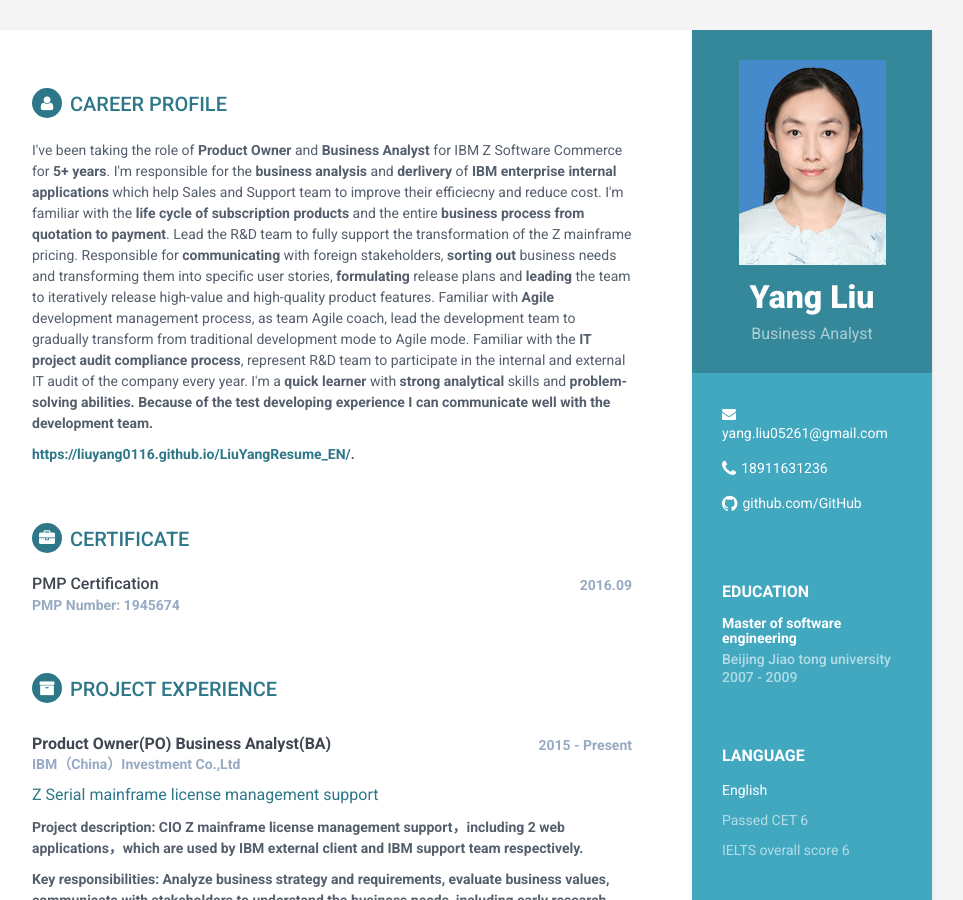
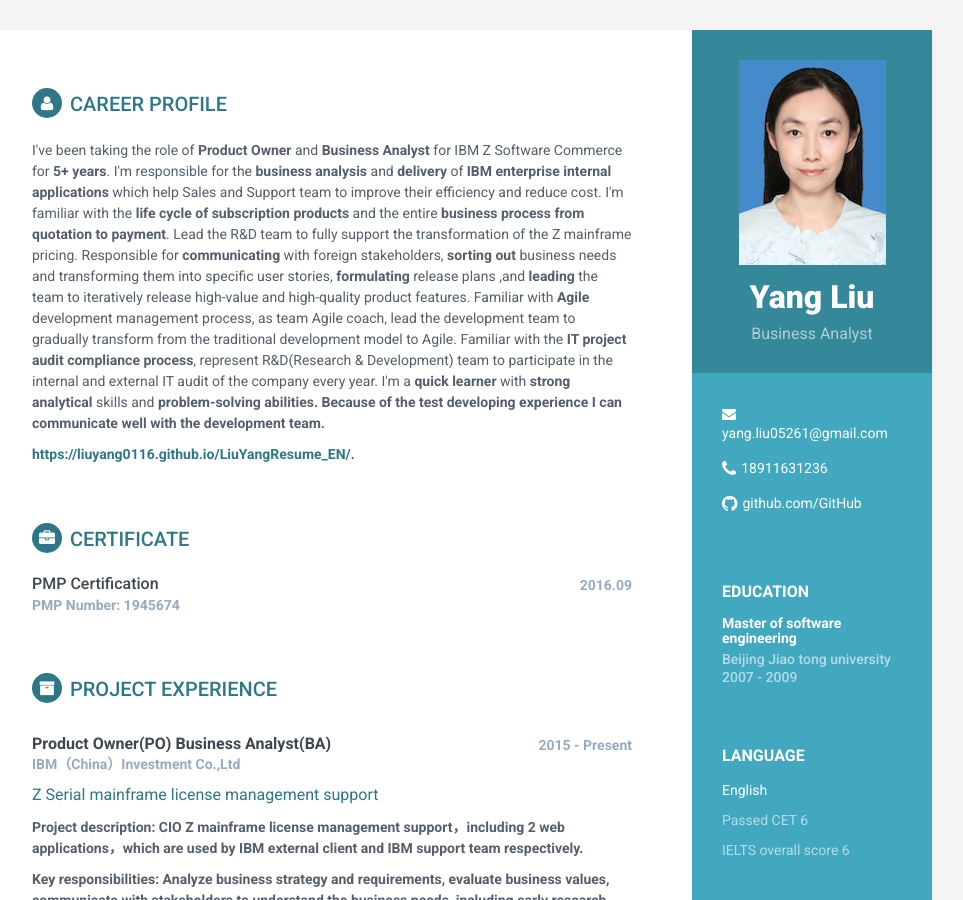
Before and after one commit to liuyang0116/LiuYangResume_EN, a Jekyll site: the page built from index.html, in a window 1280 px wide and 900 px high. Shown: the whole window, without its empty margins (188-1151 px from the left). Built offline with Jekyll 4.4.1, drawn with Linux system fonts in a browser that asks for light colours.

Commit message:
Update carrier-profile.html

```diff
--- a/_includes/carrier-profile.html
+++ b/_includes/carrier-profile.html
@@ -1,9 +1,9 @@
 <section class="section summary-section">
 <h2 class="section-title"><i class="fa fa-user"></i>Career profile</h2>
 <div class="summary">
-    <p>I've been taking the role of <b>Product Owner</b> and <b>Business Analyst</b> for IBM Z Software Commerce for <b>5+ years</b>. I'm responsible for the <b>business analysis</b> and <b>derlivery</b> of <b>IBM enterprise internal applications</b> which help Sales and Support team to improve their efficiecny and reduce cost. I'm familiar with the <b>life cycle of subscription products</b> and the entire <b>business process from quotation to payment</b>.
-	    Lead the R&D team to fully support the transformation of the Z mainframe pricing. Responsible for <b>communicating</b> with foreign stakeholders, <b>sorting out</b> business needs and transforming them into specific user stories, <b>formulating</b> release plans and <b>leading</b> the team to iteratively release high-value and high-quality product features.
-	    Familiar with <b>Agile</b> development management process, as team Agile coach, lead the development team to gradually transform from traditional development mode to Agile mode. Familiar with the <b>IT project audit compliance process</b>, represent R&D team to participate in the internal and external IT audit of the company every year. I'm a <b>quick learner</b> with <b>strong analytical</b> skills and <b>problem-solving<b> abilities. Because of the test developing experience I can communicate well with the development team.
+    <p>I've been taking the role of <b>Product Owner</b> and <b>Business Analyst</b> for IBM Z Software Commerce for <b>5+ years</b>. I'm responsible for the <b>business analysis</b> and <b>delivery</b> of <b>IBM enterprise internal applications</b> which help Sales and Support team to improve their efficiency and reduce cost. I'm familiar with the <b>life cycle of subscription products</b> and the entire <b>business process from quotation to payment</b>.
+	    Lead the R&D team to fully support the transformation of the Z mainframe pricing. Responsible for <b>communicating</b> with foreign stakeholders, <b>sorting out</b> business needs and transforming them into specific user stories, <b>formulating</b> release plans ,and <b>leading</b> the team to iteratively release high-value and high-quality product features.
+	    Familiar with <b>Agile</b> development management process, as team Agile coach, lead the development team to gradually transform from the traditional development model to Agile. Familiar with the <b>IT project audit compliance process</b>, represent R&D(Research & Development) team to participate in the internal and external IT audit of the company every year. I'm a <b>quick learner</b> with <b>strong analytical</b> skills and <b>problem-solving<b> abilities. Because of the test developing experience I can communicate well with the development team.
 </p>
 	</p>
 	<p>
```
